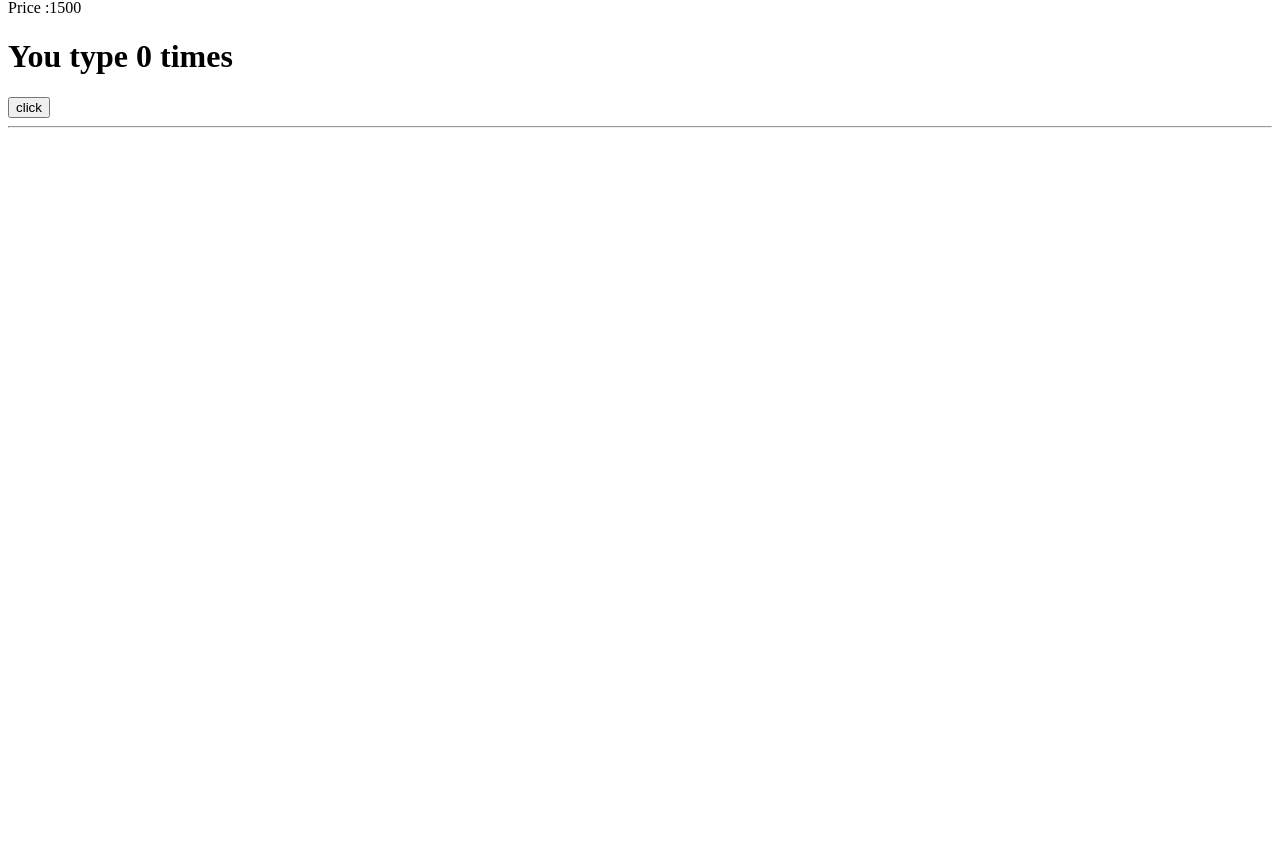
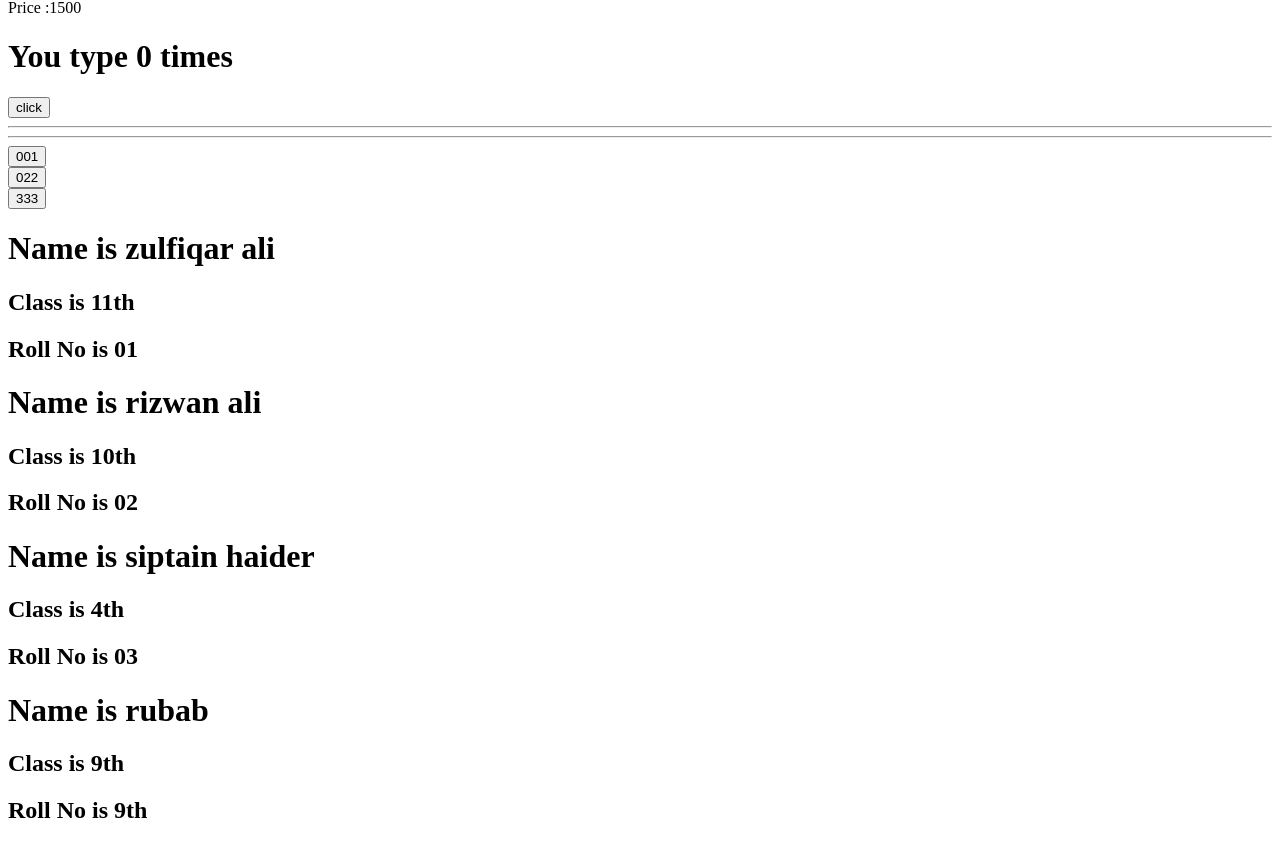
Before and after one commit to zulfiqaraliwd/React-js, a React (Create React App) app: page /services in a window 1280 px wide. Shown: the part 1320-2164 px from the top of the page. Before the commit the page ends 1456 px from the top, so only its background shows below. Built offline with nearby package versions, Linux system fonts and the light colour scheme.

Commit message:
ssome paractice

```diff
--- a/src/App.jsx
+++ b/src/App.jsx
@@ -6,6 +6,8 @@ import Button from './component/Button';
 import Heading ,{Heading22,Field}from './component/Heading';
 import Navbar from './component/Navbar';
 import Navigation from './routing/Navigation';
+import { newStudents } from './utils/newStudent';
+
 
 function App() {
 
@@ -60,9 +62,26 @@ return (
 <button onClick={()=>setCounter(counter+1)}>click</button>
 
 <hr />
+<hr />
+
+<Button btn = "001"/>
+<Button btn = "022"/>
+<Button btn = "333"/>
+
+
+{
+  newStudents.map((e) => {
+    return(
+    <div>
+      <h1>Name is {e.name}</h1>
+      <h2>Class is {e.class}</h2>
+      <h2>Roll No is {e.rollNo}</h2>
+    </div>)
+})
+}
+
 
    </>
-
 
   );
 }
--- a/src/index.css
+++ /dev/null
@@ -1,13 +0,0 @@
-body {
-  margin: 0;
-  font-family: -apple-system, BlinkMacSystemFont, 'Segoe UI', 'Roboto', 'Oxygen',
-    'Ubuntu', 'Cantarell', 'Fira Sans', 'Droid Sans', 'Helvetica Neue',
-    sans-serif;
-  -webkit-font-smoothing: antialiased;
-  -moz-osx-font-smoothing: grayscale;
-}
-
-code {
-  font-family: source-code-pro, Menlo, Monaco, Consolas, 'Courier New',
-    monospace;
-}
--- a/src/index.js
+++ b/src/index.js
@@ -7,11 +7,7 @@ const root = ReactDOM.createRoot(document.getElementById('root'));
 root.render(
   <>
 
-
-
     <App />
-
-
 
   </>
 );
--- a/src/pages/Services.jsx
+++ b/src/pages/Services.jsx
@@ -1,5 +1,6 @@
 import React from 'react'
 import { Link } from 'react-router-dom'
+import { newStudents } from '../utils/newStudent'
 
 function Services() {
   return (
--- /dev/null
+++ b/src/utils/newStudent.jsx
@@ -0,0 +1,23 @@
+export const newStudents = [{
+name : "zulfiqar ali",
+rollNo : "01",
+class : "11th"
+
+},
+{
+name : "rizwan ali",
+rollNo : "02",
+class : "10th"
+
+},
+{
+    name : "siptain haider",
+    rollNo : "03",
+    class : "4th"
+},
+{
+name : "rubab",
+rollNo : "9th",
+class : "9th"
+
+}]
```
